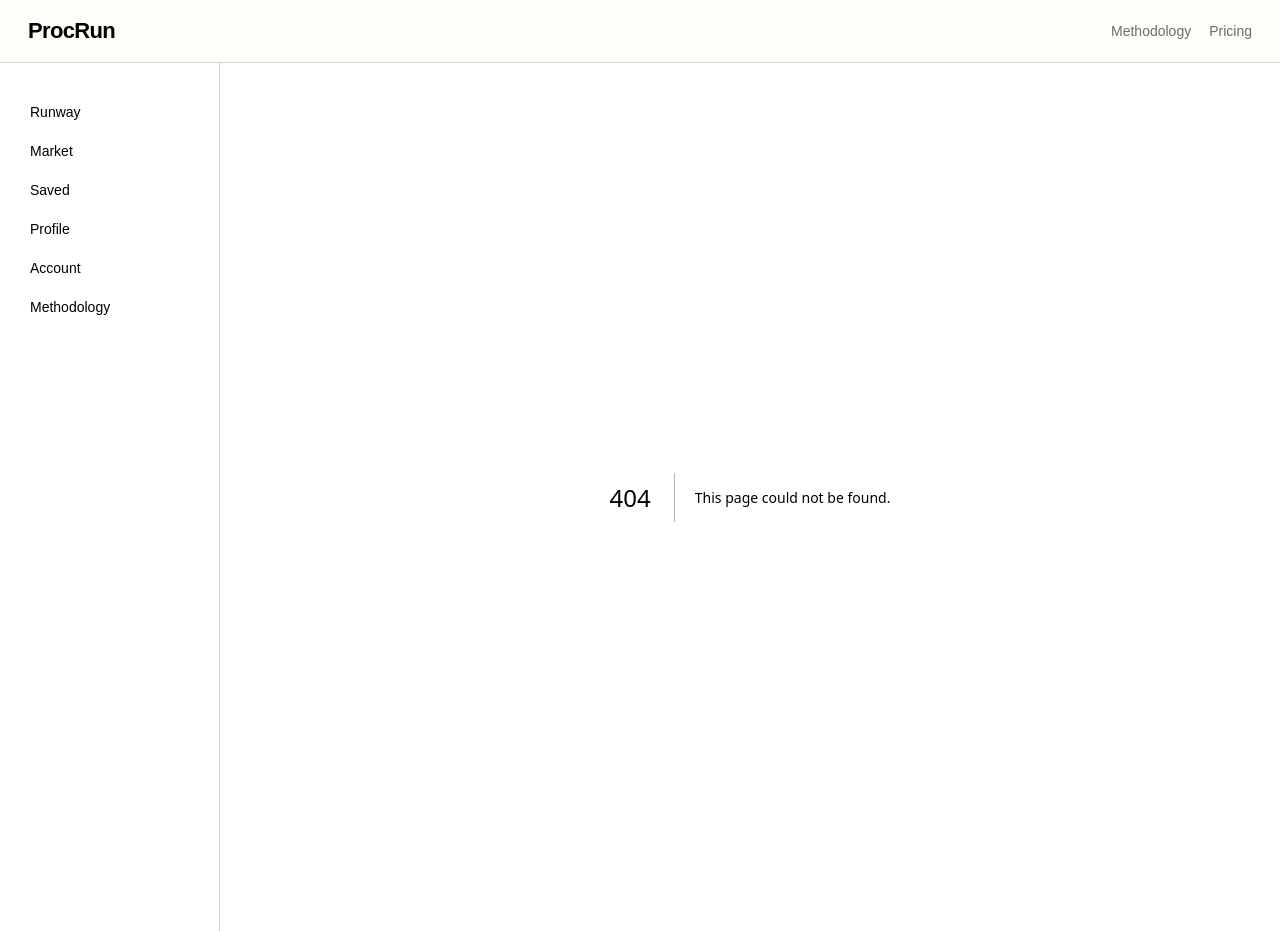
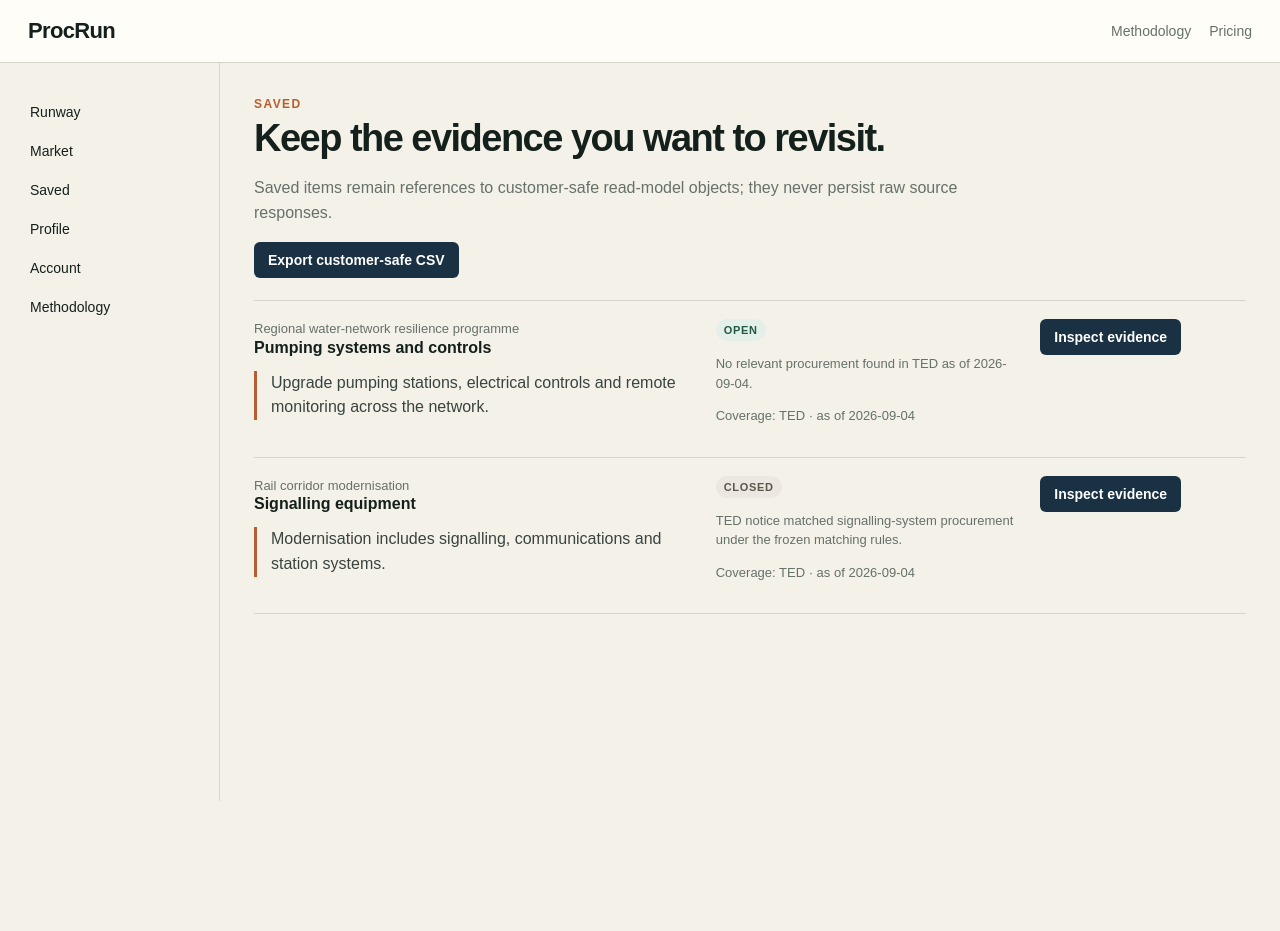
Before and after one commit to martibal/procrun, a Next.js app in the folder web/: page /app/saved in a window 1280 px wide. Before the commit this address had no page. After the commit the page ends 801 px from the top, so only its background shows below. Built offline with nearby package versions, Linux system fonts and the light colour scheme.

Commit message:
Build saved opportunities shell

```diff
--- /dev/null
+++ b/web/app/app/saved/page.tsx
@@ -0,0 +1,14 @@
+import Link from "next/link";
+import { OpportunityList } from "@/components/opportunity-list";
+import { opportunities } from "@/lib/read-model";
+
+export default function SavedPage() {
+  const saved = opportunities.slice(0, 2);
+  return <>
+    <div className="eyebrow">Saved</div>
+    <h1 className="h1">Keep the evidence you want to revisit.</h1>
+    <p className="lede">Saved items remain references to customer-safe read-model objects; they never persist raw source responses.</p>
+    <Link className="button" href="/api/export">Export customer-safe CSV</Link>
+    <OpportunityList items={saved} />
+  </>;
+}
```
